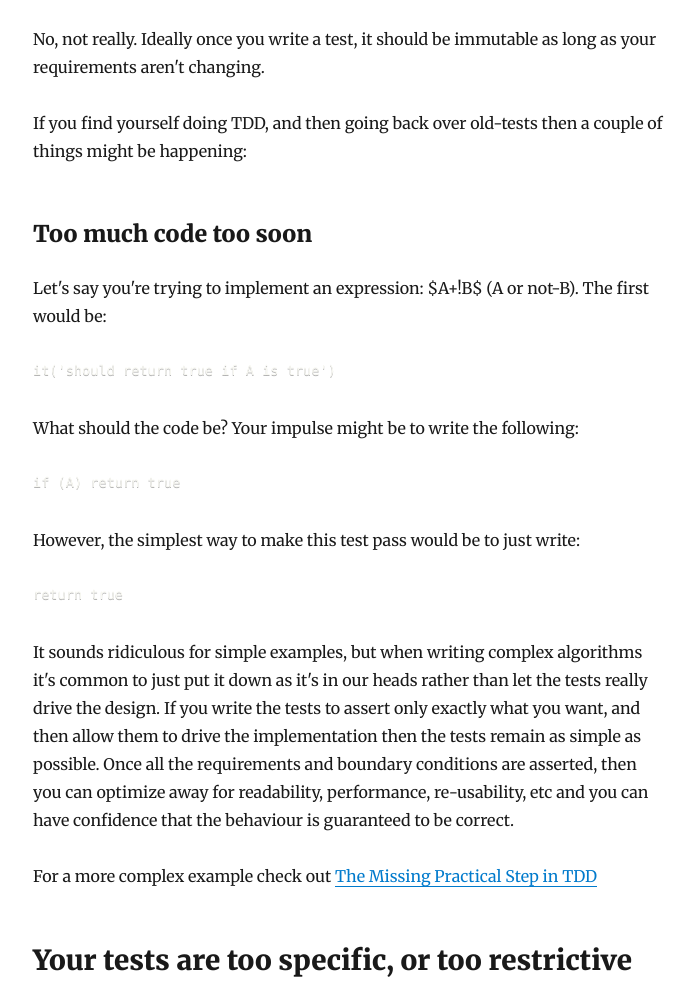
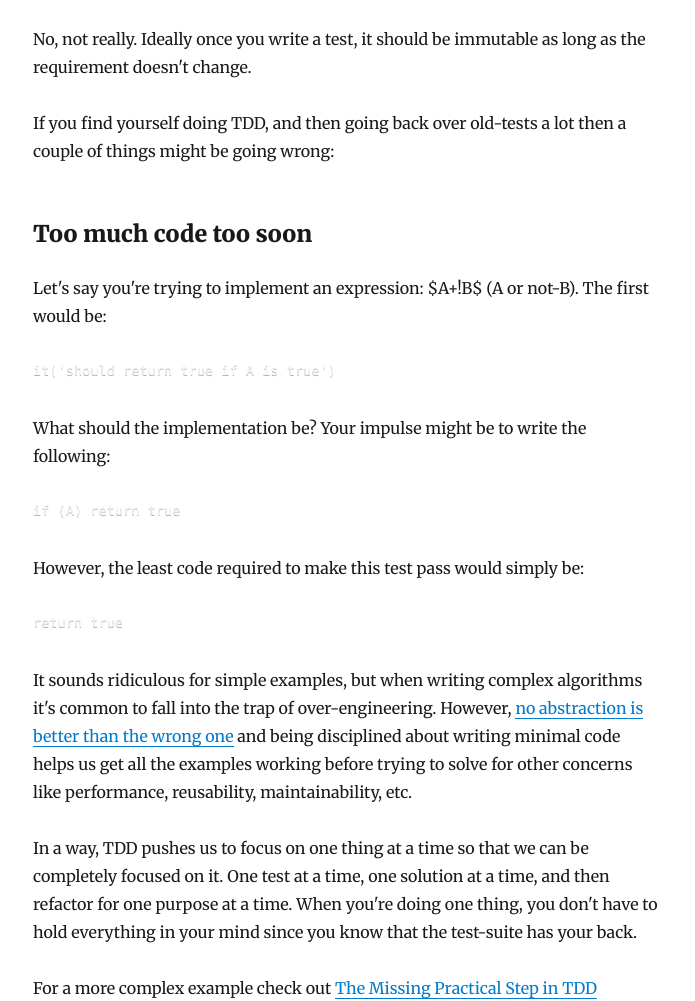
Before and after one commit to jLouzado/patchcording.com, a Gatsby site: page /2019-10-3-tdd-gimmick/ in a window 1280 px wide. Shown: the part 3065-4066 px from the top of the page, without its empty margins (292-987 px from the left). Built offline with nearby package versions, Linux system fonts and the light colour scheme; Gatsby itself is replaced by a stand-in of ours; some packages are replaced by stand-ins of ours; code samples lack their colours.

Commit message:
feat(tdd): language touch-ups

````diff
--- a/content/blog/2019-10-3-tdd-gimmick/index.md
+++ b/content/blog/2019-10-3-tdd-gimmick/index.md
@@ -63,9 +63,9 @@ In the example above you expect it to fail, so you'll revisit the test-code when
 
 ## But won't I need to keep updating old tests if I write them before implementation?
 
-No, not really. Ideally once you write a test, it should be immutable as long as your requirements aren't changing.
+No, not really. Ideally once you write a test, it should be immutable as long as the requirement doesn't change.
 
-If you find yourself doing TDD, and then going back over old-tests then a couple of things might be happening:
+If you find yourself doing TDD, and then going back over old-tests a lot then a couple of things might be going wrong:
 
 ### Too much code too soon
 
@@ -75,19 +75,21 @@ Let's say you're trying to implement an expression: $A+!B$ (A or not-B). The fir
 it('should return true if A is true')
 ```
 
-What should the code be? Your impulse might be to write the following:
+What should the implementation be? Your impulse might be to write the following:
 
 ```ts
 if (A) return true
 ```
 
-However, the simplest way to make this test pass would be to just write:
+However, the least code required to make this test pass would simply be:
 
 ```ts
 return true
 ```
 
-It sounds ridiculous for simple examples, but when writing complex algorithms it's common to just put it down as it's in our heads rather than let the tests really drive the design. If you write the tests to assert only exactly what you want, and then allow them to drive the implementation then the tests remain as simple as possible. Once all the requirements and boundary conditions are asserted, then you can optimize away for readability, performance, re-usability, etc and you can have confidence that the behaviour is guaranteed to be correct.
+It sounds ridiculous for simple examples, but when writing complex algorithms it's common to fall into the trap of over-engineering. However, [no abstraction is better than the wrong one](https://www.sandimetz.com/blog/2016/1/20/the-wrong-abstraction) and being disciplined about writing minimal code helps us get all the examples working before trying to solve for other concerns like performance, reusability, maintainability, etc.
+
+In a way, TDD pushes us to focus on one thing at a time so that we can be completely focused on it. One test at a time, one solution at a time, and then refactor for one purpose at a time. When you're doing one thing, you don't have to hold everything in your mind since you know that the test-suite has your back.
 
 For a more complex example check out [The Missing Practical Step in TDD](https://itnext.io/the-missing-practical-step-by-step-test-driven-development-a7140ca4b71)
 
@@ -141,7 +143,7 @@ In such a scenario, TDD helps in two ways:
   - since your `expected` value will clearly be something different than the requirement, someone can flag it as an issue
 - once the error is spotted, it becomes easier to rewrite the bad test or to add tests for missing edge cases.
 
-Since refactoring is easier, this whole process happens much more quickly. And yes, while fixing one issue you're less likely to introduce a regression even in this new feature.
+Since refactoring is easier, this whole process happens much more quickly. And yes, while fixing one issue you're less likely to introduce a regression.
 
 ## This is all horribly complicated! I'm a pretty good programmer, I don't need all this
 
````
